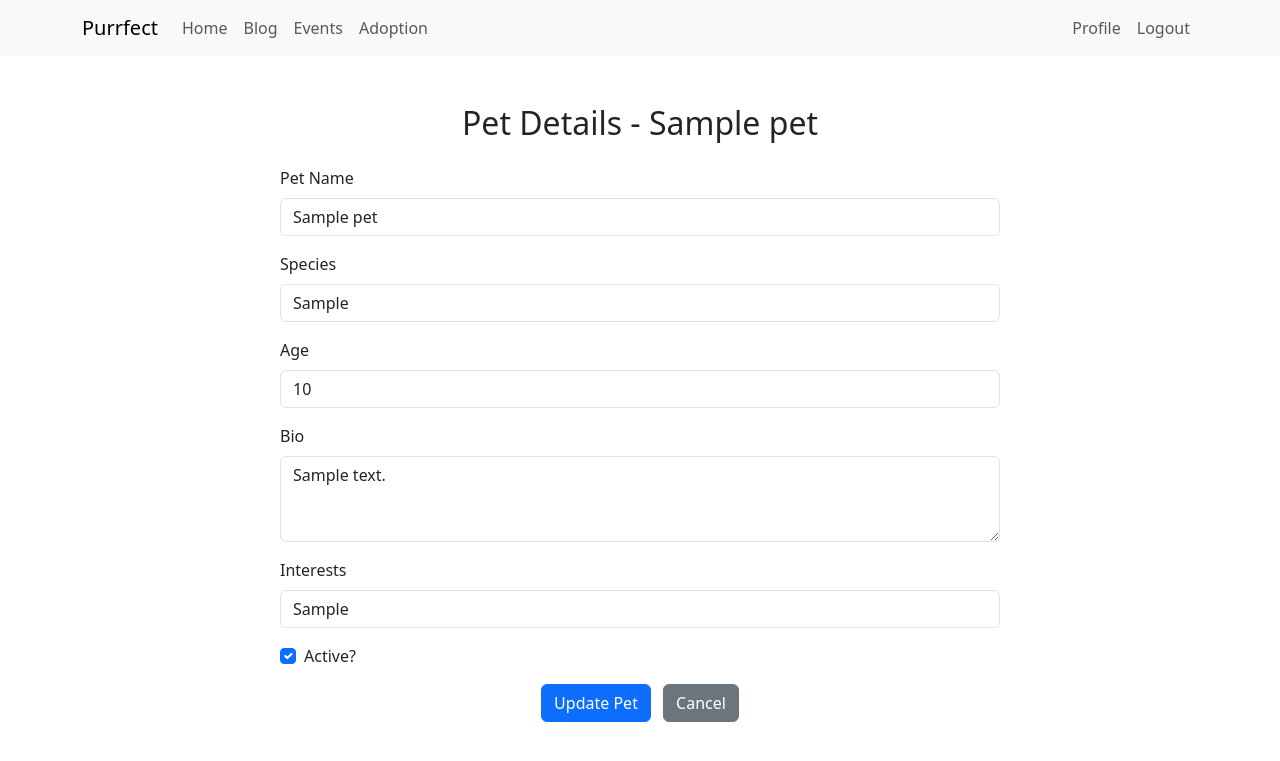
After one commit to sniper7jd/purrfect, a Flask app: page /edit_pet/1 in a window 1280 px wide. The commit adds this page. Shown: the top 761 px of the page. Run offline with Flask 3, Linux system fonts and the light colour scheme; a user stored in the database is signed in; tables that the repository leaves empty hold one stand-in row (values such as "Sample post"); some libraries are stand-ins or nearby versions.

Commit message:
base, pet edit and add

```diff
--- a/app/main/forms.py
+++ b/app/main/forms.py
@@ -1,6 +1,7 @@
 from flask_wtf import FlaskForm
 from wtforms import StringField, SubmitField, TextAreaField, IntegerField
-from wtforms.validators import ValidationError, DataRequired, Length
+from wtforms.fields.simple import BooleanField
+from wtforms.validators import ValidationError, DataRequired, Length, Optional, URL
 import sqlalchemy as sa
 from flask_babel import _, lazy_gettext as _l
 from app import db
@@ -36,7 +37,10 @@ class PostForm(FlaskForm):
 
 class PetForm(FlaskForm):
     name = StringField('Pet Name', validators=[DataRequired()])
-    species = StringField('Species')
-    age = IntegerField('Age')
-    bio = TextAreaField('Bio')
+    species = StringField('Species', validators=[Optional()])
+    age = IntegerField('Age', validators=[Optional()])
+    bio = TextAreaField('Bio', validators=[Optional()])
+    interests = StringField('Interests', validators=[Optional()])
+    photo_url = StringField('Photo URL', validators=[Optional(), URL()])
+    is_active = BooleanField('Active?', default=True)
     submit = SubmitField('Add Pet')
--- a/app/main/routes.py
+++ b/app/main/routes.py
@@ -1,6 +1,6 @@
 from datetime import datetime, timezone
 from flask import render_template, flash, redirect, url_for, request, g, \
-    current_app
+    current_app, abort
 from flask_login import current_user, login_required
 from flask_babel import _, get_locale
 import sqlalchemy as sa
@@ -24,8 +24,26 @@ def before_request():
 @bp.route('/index', methods=['GET'])
 @login_required
 def index():
-    return render_template('index.html', title='Home')
+    active_pets = Pet.query.filter_by(is_active=1).all()  # Fetch all active pets
+    return render_template('index.html', active_pets=active_pets)
 
+@bp.route('/blog')
+def blog():
+    return render_template('blog.html', title="Blog")
+
+@bp.route('/events')
+def events():
+    return render_template('events.html', title="Events")
+
+
+@bp.route('/adoption')
+def adoption():
+    return render_template('adoption.html', title="Adoption")
+
+@bp.route('/pet/<int:pet_id>')
+def view_pet(pet_id):
+    pet = Pet.query.get_or_404(pet_id)  # Fetch the pet by its ID
+    return render_template('view_pet.html', pet=pet)
 
 @bp.route('/explore')
 @login_required
@@ -53,13 +71,33 @@ def add_pet():
             species=form.species.data,
             age=form.age.data,
             bio=form.bio.data,
+            interests=form.interests.data,
+            photo_url=form.photo_url.data,
+            is_active=form.is_active.data,
             owner=current_user
         )
         db.session.add(pet)
         db.session.commit()
         flash('Your pet has been added!', 'success')
-        return redirect(url_for('dashboard'))  # Or wherever you want
+        return redirect(url_for(''))  # Adjust the redirect target as needed
     return render_template('add_pet.html', form=form)
+
+@bp.route('/edit_pet/<int:pet_id>', methods=['GET', 'POST'])
+@login_required
+def edit_pet(pet_id):
+    pet = db.get_or_404(Pet, pet_id)
+    if pet.owner != current_user:
+        abort(403)
+
+    form = PetForm(obj=pet)
+    if form.validate_on_submit():
+        form.populate_obj(pet)
+        db.session.commit()
+        flash('Pet information updated!', 'success')
+        return redirect(url_for('main.user', username=current_user.username))
+
+    return render_template('edit_pet.html', form=form, pet=pet)
+
 
 
 @bp.route('/edit_profile', methods=['GET', 'POST'])
--- a/app/models.py
+++ b/app/models.py
@@ -70,7 +70,7 @@ class Pet(db.Model):
     user_id: so.Mapped[int] = so.mapped_column(sa.ForeignKey('users.id', ondelete='CASCADE'))
     name: so.Mapped[str] = so.mapped_column(sa.String(100))
     age: so.Mapped[Optional[int]] = so.mapped_column()
-    breed: so.Mapped[Optional[str]] = so.mapped_column(sa.String(100))
+    species: so.Mapped[Optional[str]] = so.mapped_column(sa.String(100))
     bio: so.Mapped[Optional[str]] = so.mapped_column(sa.Text)
     interests: so.Mapped[Optional[str]] = so.mapped_column(sa.String(200))
     photo_url: so.Mapped[Optional[str]] = so.mapped_column(sa.String(256))
--- a/app/templates/base.html
+++ b/app/templates/base.html
@@ -4,7 +4,7 @@
     <meta charset="utf-8">
     <meta name="viewport" content="width=device-width, initial-scale=1">
     {% if title %}
-    <title>{{ title }} - Microblog</title>
+    <title>{{ title }} - Purrfect</title>
     {% else %}
     <title>{{ _('Welcome to Purrfect') }}</title>
     {% endif %}
@@ -17,7 +17,7 @@
   <body>
     <nav class="navbar navbar-expand-lg bg-body-tertiary">
       <div class="container">
-        <a class="navbar-brand" href="{{ url_for('main.index') }}">Purrfecth</a>
+        <a class="navbar-brand" href="{{ url_for('main.index') }}">Purrfect</a>
         <button class="navbar-toggler" type="button" data-bs-toggle="collapse" data-bs-target="#navbarSupportedContent" aria-controls="navbarSupportedContent" aria-expanded="false" aria-label="Toggle navigation">
           <span class="navbar-toggler-icon"></span>
         </button>
@@ -27,20 +27,26 @@
               <a class="nav-link" aria-current="page" href="{{ url_for('main.index') }}">{{ _('Home') }}</a>
             </li>
             <li class="nav-item">
-              <a class="nav-link" aria-current="page" href="{{ url_for('main.explore') }}">{{ _('Explore') }}</a>
+              <a class="nav-link" href="{{ url_for('main.blog') }}">{{ _('Blog') }}</a>
+            </li>
+            <li class="nav-item">
+              <a class="nav-link" href="{{ url_for('main.events') }}">{{ _('Events') }}</a>
+            </li>
+            <li class="nav-item">
+              <a class="nav-link" href="{{ url_for('main.adoption') }}">{{ _('Adoption') }}</a>
             </li>
           </ul>
           <ul class="navbar-nav mb-2 mb-lg-0">
             {% if current_user.is_anonymous %}
             <li class="nav-item">
-              <a class="nav-link" aria-current="page" href="{{ url_for('auth.login') }}">{{ _('Login') }}</a>
+              <a class="nav-link" href="{{ url_for('auth.login') }}">{{ _('Login') }}</a>
             </li>
             {% else %}
             <li class="nav-item">
-              <a class="nav-link" aria-current="page" href="{{ url_for('main.user', username=current_user.username) }}">{{ _('Profile') }}</a>
+              <a class="nav-link" href="{{ url_for('main.user', username=current_user.username) }}">{{ _('Profile') }}</a>
             </li>
             <li class="nav-item">
-              <a class="nav-link" aria-current="page" href="{{ url_for('auth.logout') }}">{{ _('Logout') }}</a>
+              <a class="nav-link" href="{{ url_for('auth.logout') }}">{{ _('Logout') }}</a>
             </li>
             {% endif %}
           </ul>
@@ -48,13 +54,6 @@
       </div>
     </nav>
     <div class="container mt-3">
-      {% with messages = get_flashed_messages() %}
-      {% if messages %}
-        {% for message in messages %}
-        <div class="alert alert-info" role="alert">{{ message }}</div>
-        {% endfor %}
-      {% endif %}
-      {% endwith %}
       {% block content %}{% endblock %}
     </div>
     <script
--- /dev/null
+++ b/app/templates/edit_pet.html
@@ -0,0 +1,49 @@
+{% extends "base.html" %}
+
+{% block content %}
+<div class="container mt-5">
+    <div class="row justify-content-center">
+        <div class="col-md-8">
+            <h2 class="mb-4 text-center">Pet Details - {{ pet.name }}</h2>
+            <form method="POST">
+                {{ form.hidden_tag() }}
+
+                <div class="mb-3">
+                    {{ form.name.label(class="form-label") }}
+                    {{ form.name(class="form-control") }}
+                </div>
+
+                <div class="mb-3">
+                    {{ form.species.label(class="form-label") }}
+                    {{ form.species(class="form-control") }}
+                </div>
+
+                <div class="mb-3">
+                    {{ form.age.label(class="form-label") }}
+                    {{ form.age(class="form-control") }}
+                </div>
+
+                <div class="mb-3">
+                    {{ form.bio.label(class="form-label") }}
+                    {{ form.bio(class="form-control", rows="3") }}
+                </div>
+
+                <div class="mb-3">
+                    {{ form.interests.label(class="form-label") }}
+                    {{ form.interests(class="form-control") }}
+                </div>
+
+                <div class="form-check mb-3">
+                    {{ form.is_active(class="form-check-input") }}
+                    {{ form.is_active.label(class="form-check-label") }}
+                </div>
+
+                <div class="text-center">
+                    {{ form.submit(class="btn btn-primary", value="Update Pet") }}
+                    <a href="{{ url_for('main.user', username=current_user.username) }}" class="btn btn-secondary ms-2">Cancel</a>
+                </div>
+            </form>
+        </div>
+    </div>
+</div>
+{% endblock %}
```
Also changed, not shown: app/templates/add_pet.html (+24 -0 lines), app/templates/blog.html (added, +18 -0 lines), app/templates/index.html (+26 -20 lines), app/templates/user.html (+29 -27 lines), app/templates/view_pet.html (added, +36 -0 lines).
